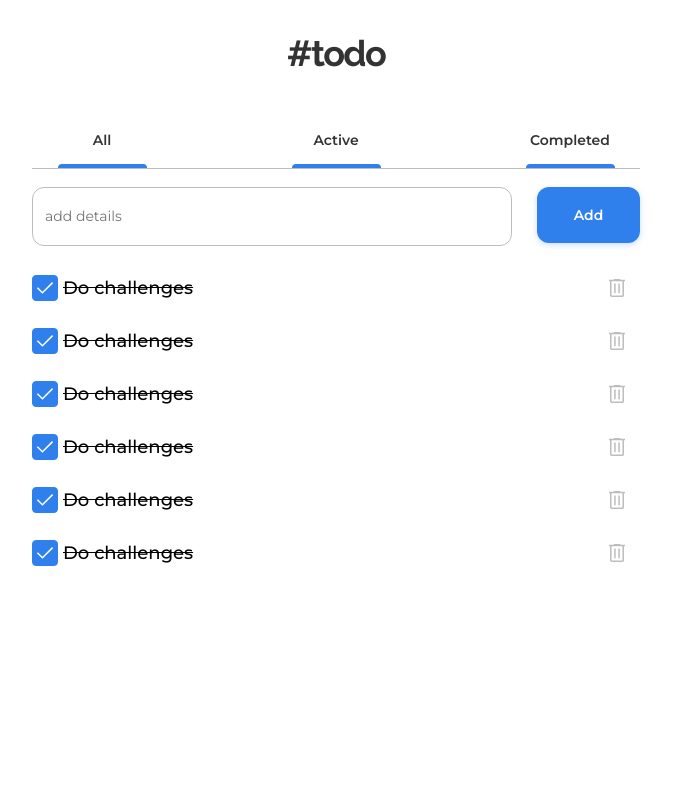
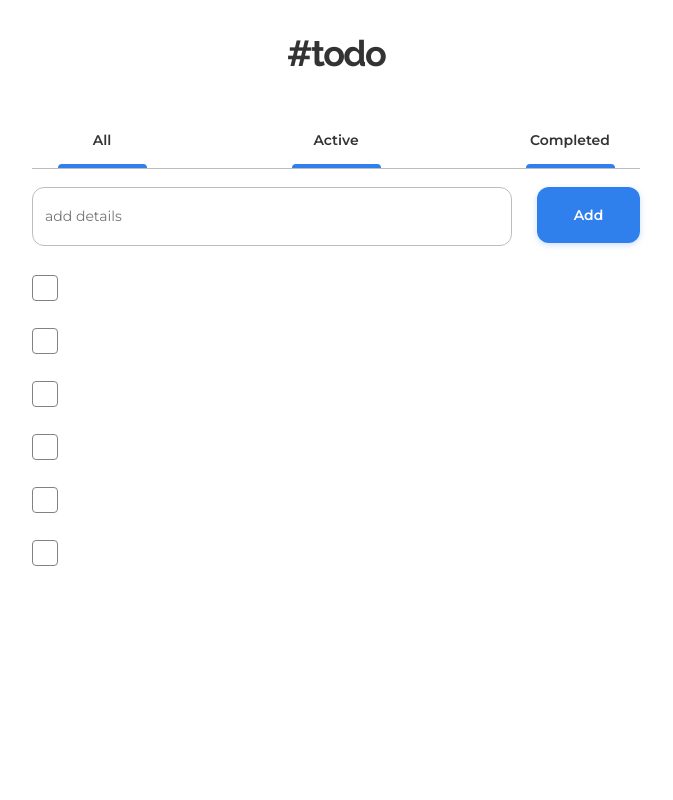
Before and after one commit to ErikaAX08/todo-app-devchallenges, a Next.js app: page / in a window 1280 px wide. Shown: the top 800 px of the page, without its empty margins (304-977 px from the left). Built offline with nearby package versions, Linux system fonts and the light colour scheme.

Commit message:
Passing data and added functionality

```diff
--- a/src/Components/TodoItem.module.css
+++ b/src/Components/TodoItem.module.css
@@ -11,6 +11,9 @@
     position: relative;
     line-height: 22px;
     margin: 0px 30px;
+}
+
+.todoCompleted{
     text-decoration: line-through;
 }
 
@@ -36,8 +39,13 @@
 }
 
 .icon{
+    display: none;
     height: 24px;
     margin-right: 15px;
+}
+
+.showIcon{
+    display: block;
 }
 
 @media screen and (min-width: 768px) {
--- a/src/Components/TodoItem.tsx
+++ b/src/Components/TodoItem.tsx
@@ -1,15 +1,31 @@
+import type { RootState } from '../store/store';
+import { useSelector, useDispatch } from 'react-redux';
+
+import { setCompletedTodo, deleteTodo , Todo } from '../store/slices/todoSlice';
 import styles from './TodoItem.module.css'
+import { useEffect, useState } from 'react';
 
-function TodoItem() {
+function TodoItem({id, todo, completed}: Todo) {
+
+  const [isCompleted, setIsCompleted] = useState<Boolean>(completed);
+  const tab = useSelector((state: RootState) => state.tab.tab);
+  const dispatch = useDispatch();
+
+  useEffect(() => {
+    completed = isCompleted;
+    dispatch(setCompletedTodo({ id, todo, completed }))
+  }, [isCompleted]);
+
   return (
-    <label className={styles.container}>
-      <div className={`${styles.checkbox} ${styles.checked}`}>
+    <label className={`${styles.container} ${isCompleted && styles.todoCompleted}`}>
+      <div onClick={() => setIsCompleted((value) => !value)} className={`${styles.checkbox} ${isCompleted && styles.checked}`}>
         <img className={styles.iconDone} src='/done.svg' />
       </div>
-      Do challenges
-      <img onClick={() => console.log("Deleted")} className={styles.icon} src="/delete.svg" alt="Delete" />
+      <span onClick={() => setIsCompleted((value) => !value)}>{ todo }</span>
+      <img onClick={() => dispatch(deleteTodo({id, todo, completed}))} className={`${styles.icon} ${tab === 2 && styles.showIcon}`} src="/delete.svg" alt="Delete" />
     </label>
   );
 }
 
+
 export default TodoItem;
```
